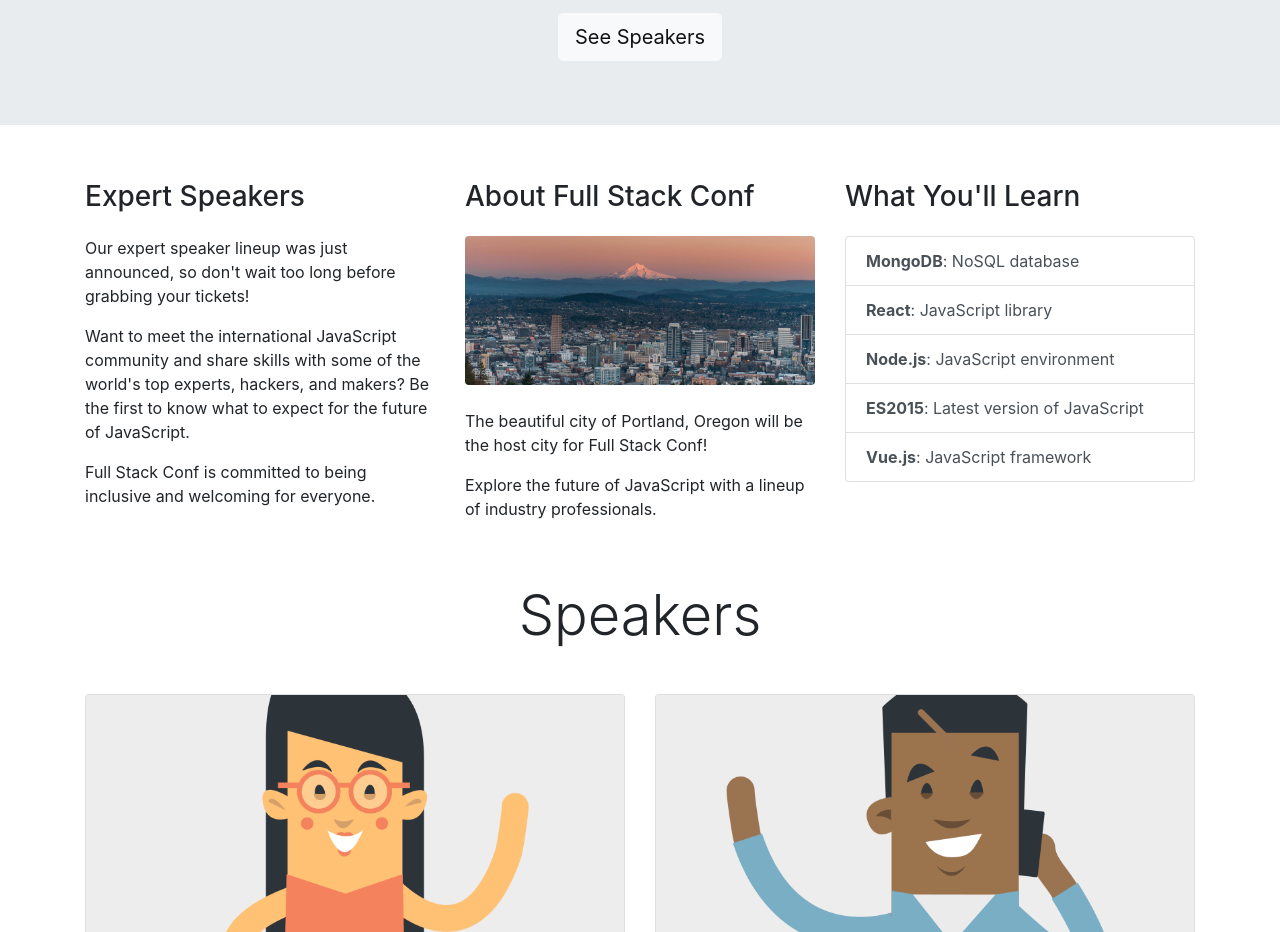
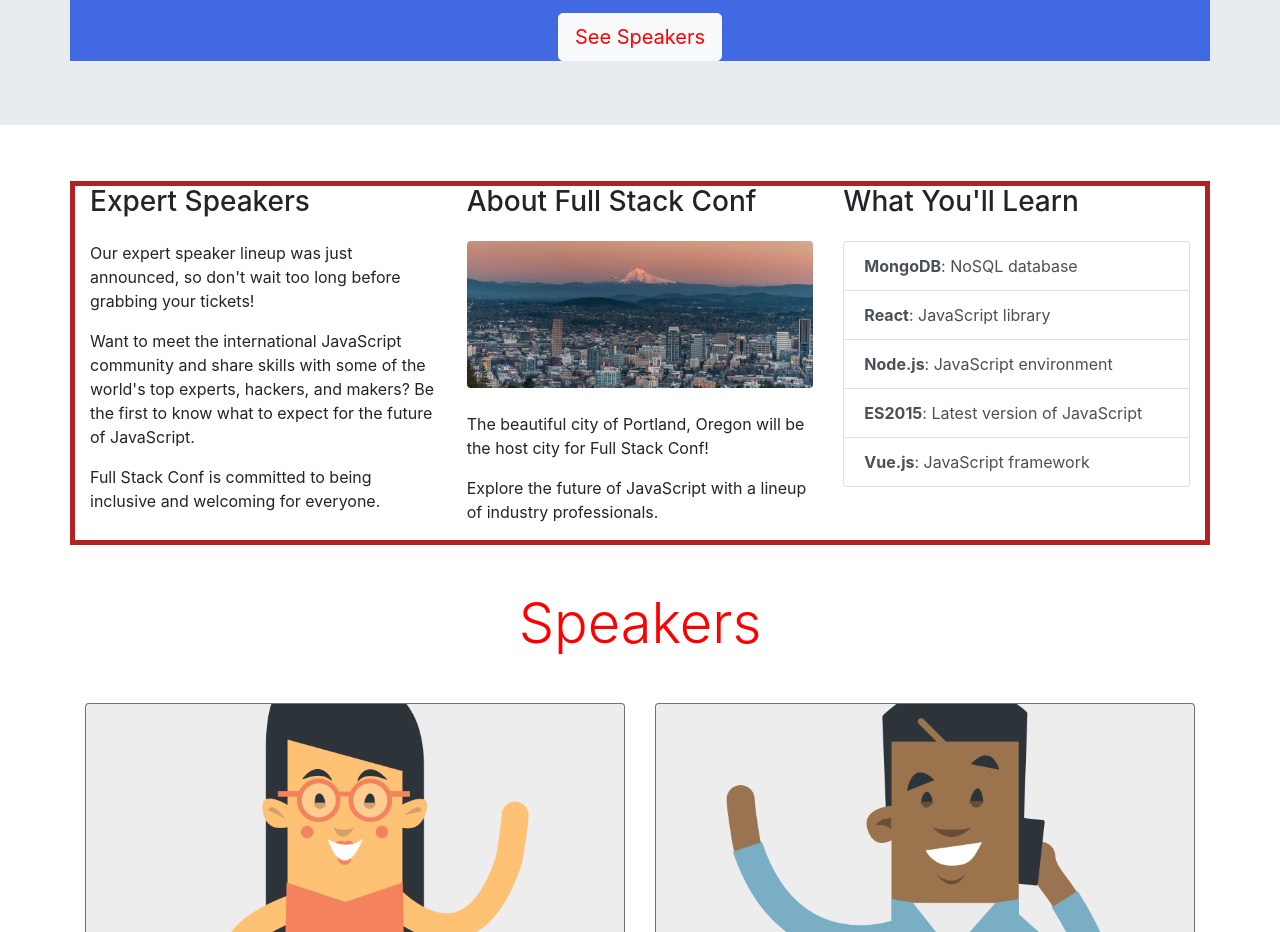
Before and after one commit to hewadnoori/javascript-practice, a plain HTML site: page Interacting with the DOM/practice selection/index.html in a window 1280 px wide. Shown: the part 306-1238 px from the top of the page. Drawn offline with nearby package versions, Linux system fonts and the light colour scheme.

Commit message:
finished challange 1

```diff
--- a/Interacting with the DOM/practice selection/index.html
+++ b/Interacting with the DOM/practice selection/index.html
@@ -171,6 +171,6 @@
     </div><!-- /.container -->
 
     <!-- JavaScript -->
-    <script src="js/scripts.js"></script>
+    <script src="js/script.js"></script>
   </body>
 </html>
--- a/Interacting with the DOM/practice selection/js/script.js
+++ b/Interacting with the DOM/practice selection/js/script.js
@@ -1,25 +1,35 @@
 // 1: Select the element with the ID 'about'.
 //    Store the element in the variable `about`.
-const about;
-about.style.border = "2px solid firebrick";
+const about = document.getElementById('about');
+about.style.border = "5px solid firebrick";
 
 // 2: Select all the <h2> elements in the document.
 //    Set the color of the <h2> elements to a different color.
-
-
+const title = document.getElementsByTagName('h2')
+for (let i = 0; i < title.length; i++) {
+    title[i].style.color = 'red';
+}
 // 3: Select all elements with the class '.card'.
 //    Set their background color to the color of your choice.
-
+const card = document.getElementsByClassName('card');
+for (let i = 0; i < card.length; i++) {
+    card[i].style.backgroundColor = 'grey';
+}
 
 // 4: Select only the first <ul> in the document.
 //    Assign it to a variable named `ul`.
+const ul = document.querySelector('ul');
 
 ul.style.border = "2px solid indigo";
 
 // 5: Select only the second element with the class '.container'.
 //    Assign it to a variable named `container`.
-
+const container = document.getElementsByClassName('container')[1];
 container.style.backgroundColor = "royalblue";
 
 // 6: Select all <a> elements that have a 'title' attribute.
 //    Set their color value to the color of your choice.
+const links = document.querySelectorAll('a[title]');
+for (let i = 0; i < links.length; i++) {
+    links[i].style.color = 'red';
+}
```
